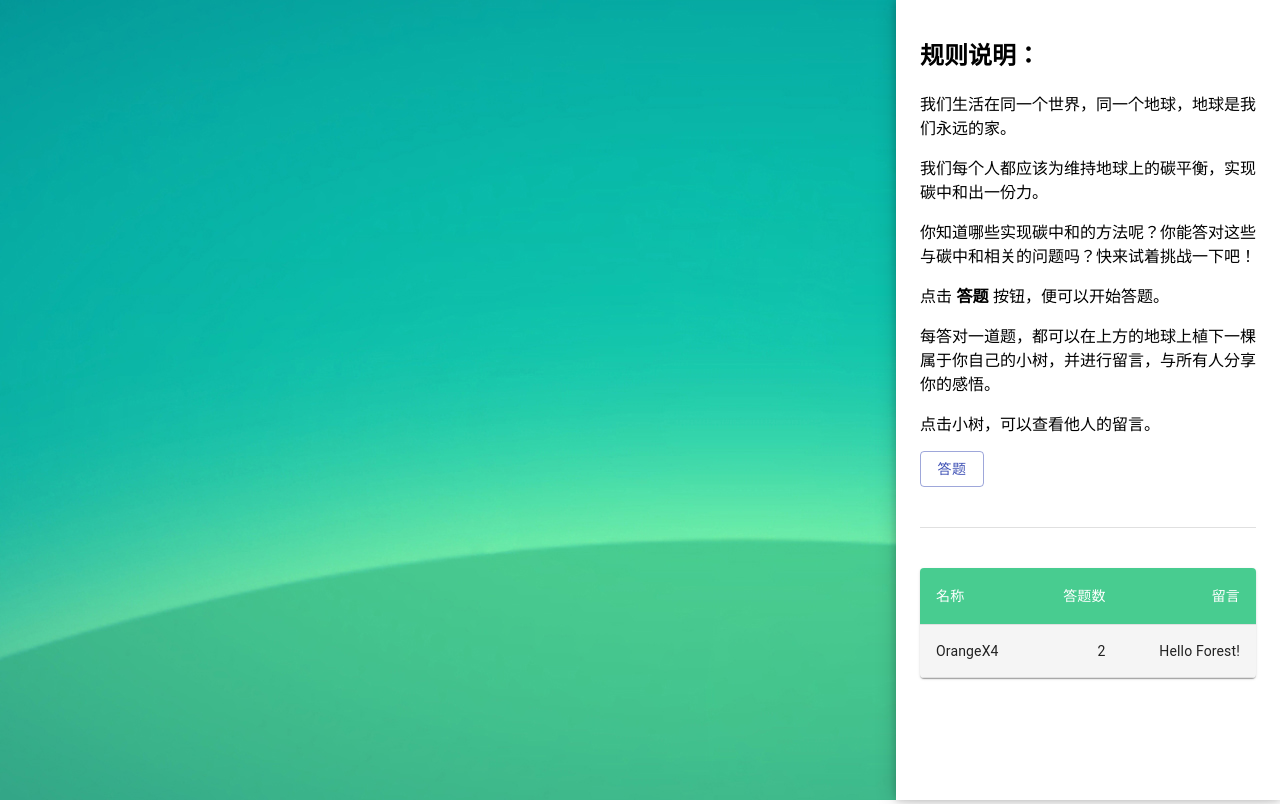
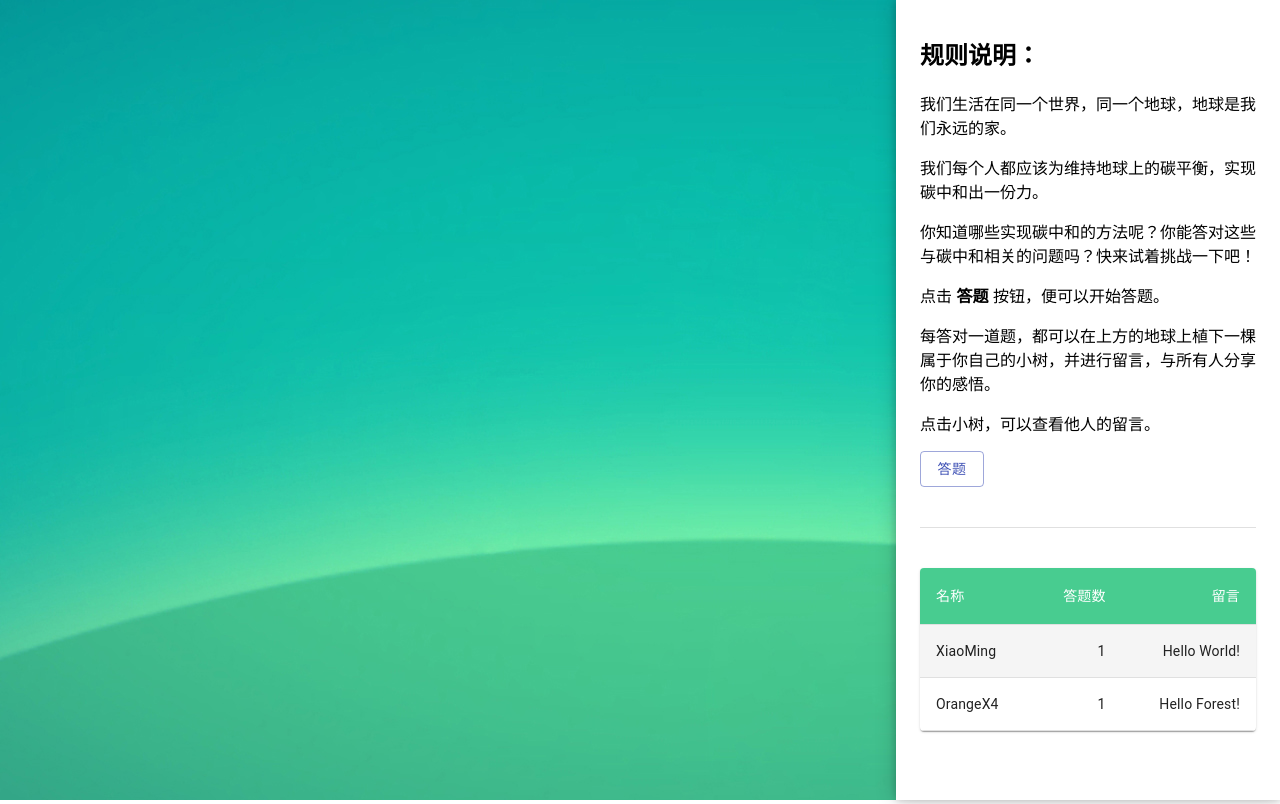
Before and after one commit to No-Code-No-Life-in-EL/Forest, a React (Create React App) app: page / in a window 1280 px wide. Built offline with nearby package versions, Linux system fonts and the light colour scheme.

Commit message:
Add sort function

```diff
--- a/src/App.tsx
+++ b/src/App.tsx
@@ -24,7 +24,7 @@ function App() {
             type: 'tree',
             x: 200,
             y: 800,
-            author: 'OrangeX4',
+            author: 'XiaoMing',
             comment: 'Hello World!'
         },
         {
--- a/src/components/CommentPage.tsx
+++ b/src/components/CommentPage.tsx
@@ -16,7 +16,8 @@ function CommentPage(props: Props) {
             <h2>{props.item.author}</h2>
             {props.item.comment}
             <br />
-            <Button onClick={props.onCancel} variant="outlined" color="primary">Return</Button>
+            <br />
+            <Button onClick={props.onCancel} variant="outlined" color="primary">返回</Button>
         </div>
     )
 }
--- a/src/components/WelcomePage.tsx
+++ b/src/components/WelcomePage.tsx
@@ -49,6 +49,12 @@ interface Users {
     }
 }
 
+interface User {
+    name: string
+    count: number
+    comment: string
+}
+
 interface Props {
     data: Item[]
     onAnswer: () => void
@@ -60,15 +66,23 @@ function WelcomePage(props: Props) {
     const classes = useStyles()
 
     const data = props.data
-    const rows = {} as Users
+    const users = {} as Users
     for(let i = 0; i < data.length; i++) {
-        if(rows.hasOwnProperty(data[i].author)) {
-            rows[data[i].author].count += 1
-            rows[data[i].author].comment = data[i].comment
+        if(users.hasOwnProperty(data[i].author)) {
+            users[data[i].author].count += 1
+            users[data[i].author].comment = data[i].comment
         } else {
-            rows[data[i].author] = {count: 1, comment: data[i].comment}
+            users[data[i].author] = {count: 1, comment: data[i].comment}
         }
     }
+    const rows = Object.keys(users).map((name) => {
+        return {
+            name: name,
+            count: users[name].count,
+            comment: users[name].comment,
+        } as User
+    })
+    rows.sort((a, b) => b.count - a.count)
 
     return (
         <div>
@@ -96,13 +110,13 @@ function WelcomePage(props: Props) {
                         </TableRow>
                     </TableHead>
                     <TableBody>
-                        {Object.keys(rows).map((key) => (
-                            <StyledTableRow key={key}>
+                        {rows.map((user) => (
+                            <StyledTableRow key={user.name}>
                                 <StyledTableCell component="th" scope="row">
-                                    {key}
+                                    {user.name}
                                 </StyledTableCell>
-                                <StyledTableCell align="right">{rows[key].count}</StyledTableCell>
-                                <StyledTableCell align="right">{rows[key].comment}</StyledTableCell>
+                                <StyledTableCell align="right">{user.count}</StyledTableCell>
+                                <StyledTableCell align="right">{user.comment}</StyledTableCell>
                             </StyledTableRow>
                         ))}
                     </TableBody>
```
